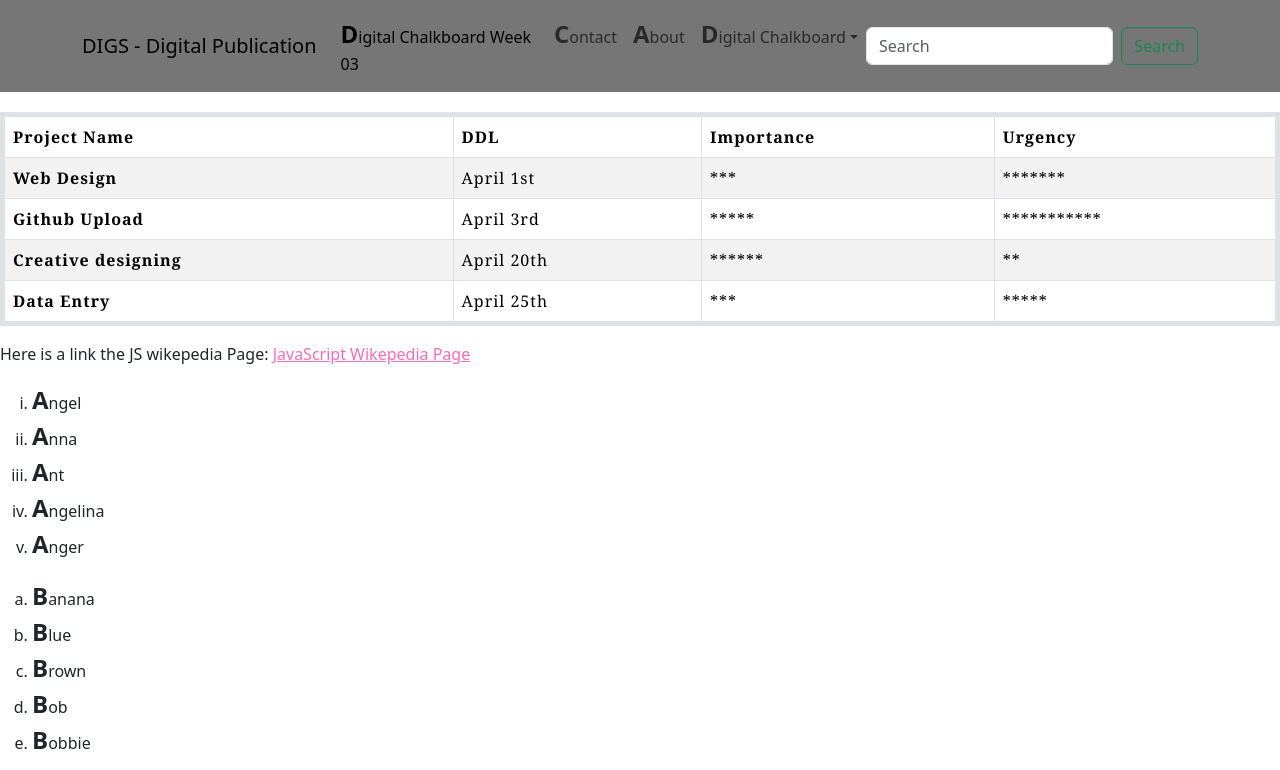
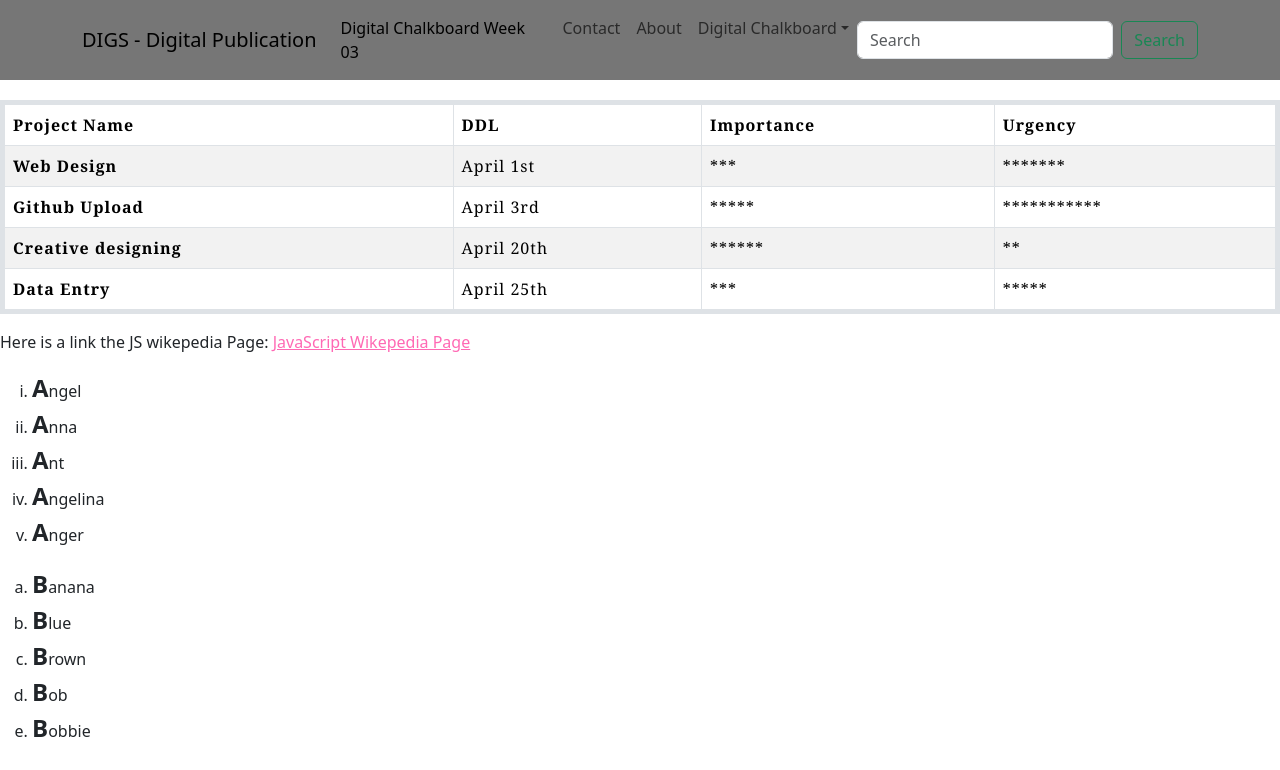
Before and after one commit to Joy-oyo/Joy-oyo, a plain HTML site: page Digit_CB_Pages/DitgitalChalkboard_w3.html in a window 1280 px wide. Shown: the top 770 px of the page. Drawn offline with nearby package versions, Linux system fonts and the light colour scheme.

Commit message:
adjust letter fonts

```diff
--- a/css/digit_cb_w3.css
+++ b/css/digit_cb_w3.css
@@ -14,10 +14,10 @@ table{
     color: #800000;
 }
 
-li:not(.e):not(.e li)::first-letter{
+li:not(.navbar-nav li):not(.e):not(.e li)::first-letter {
     font-size: x-large;
     font-weight: bold;
-}
+  }
 
 
 .a{list-style-type: lower-roman;}
```
